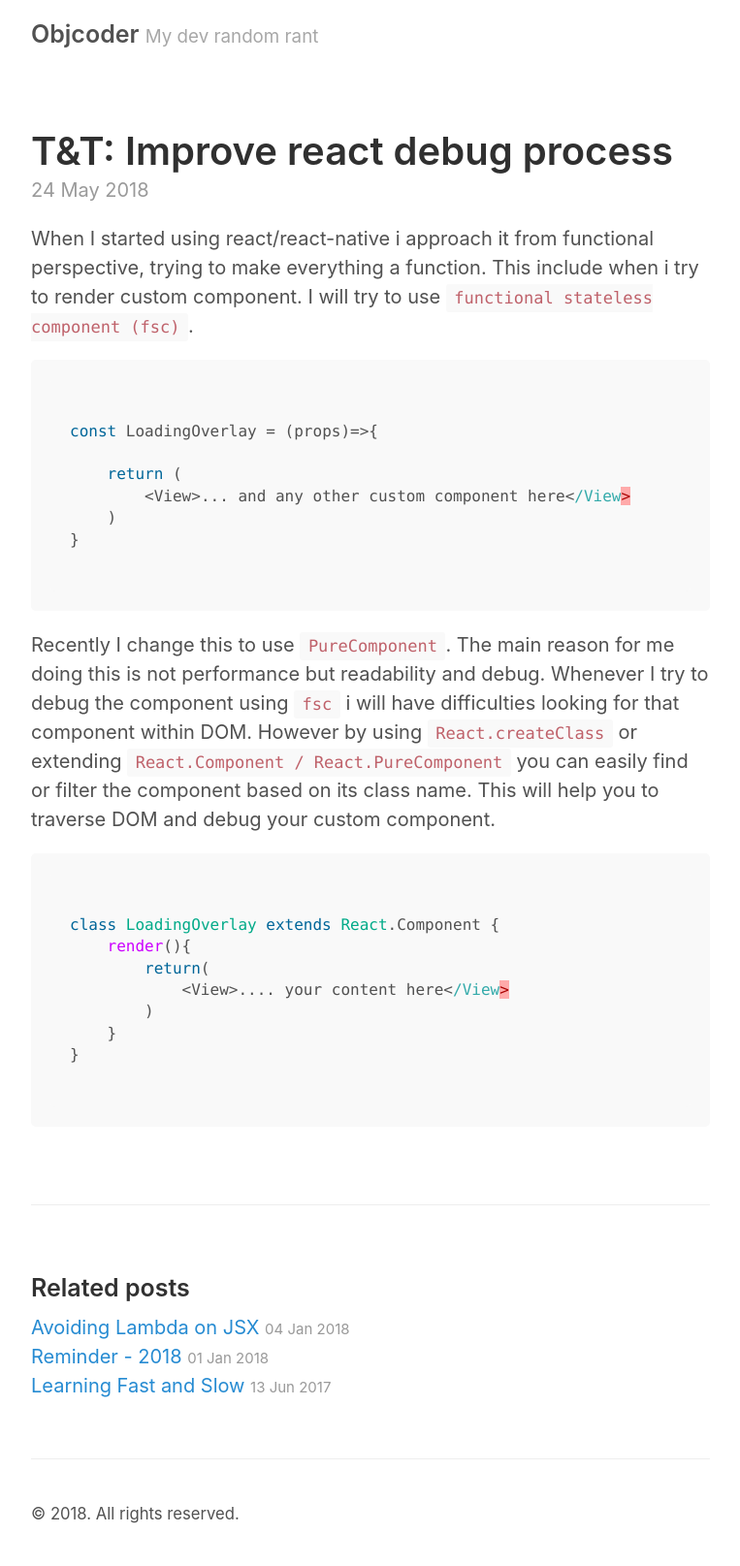
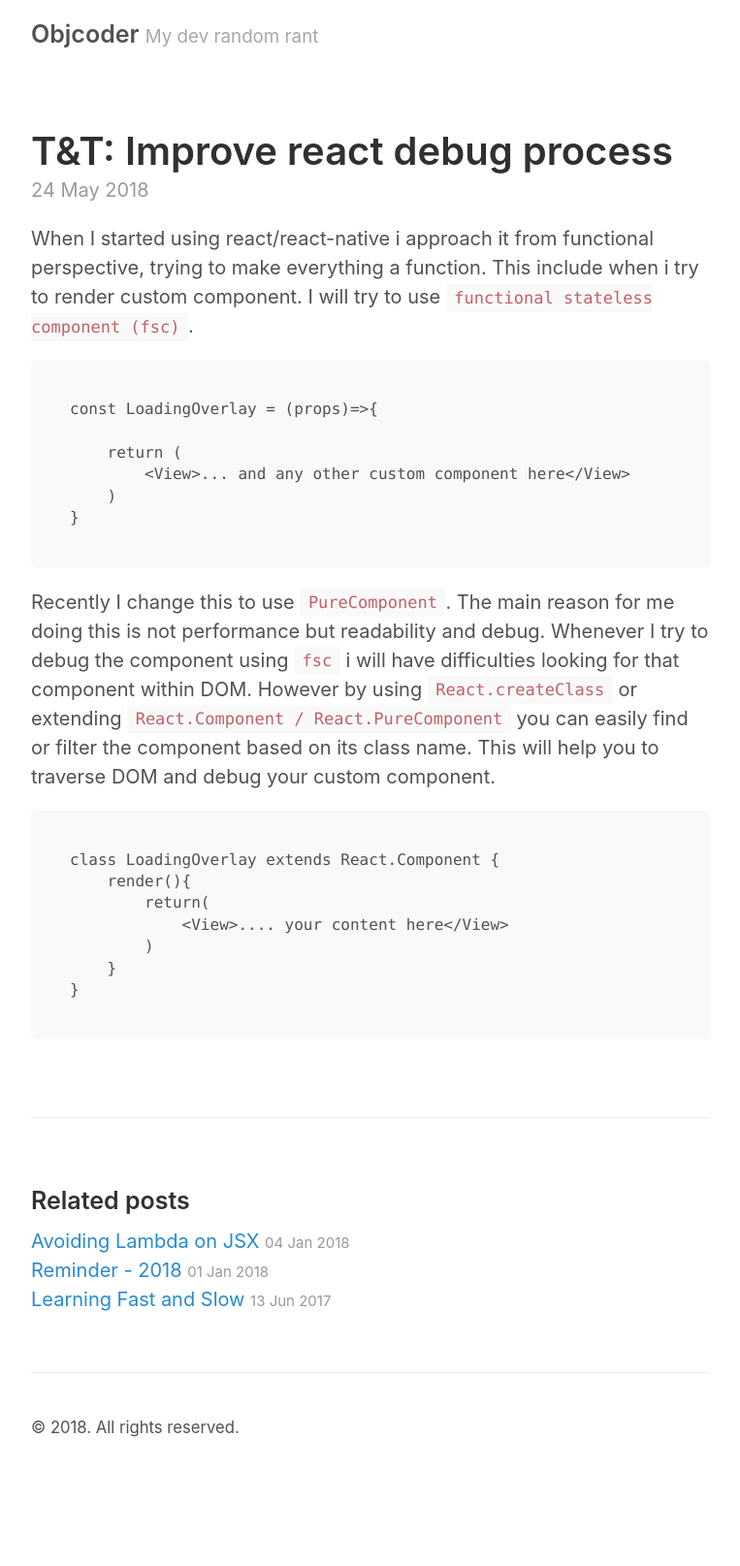
Before and after one commit to sergioutama/sergioutama.github.io, a Jekyll site: the page built from _posts/2018-05-24-tricks-improve-react-debug-process.markdown, in a window 1280 px wide. Shown: the whole page at 97% size, without its empty margins (258-1021 px from the left). Built offline with Jekyll 4.4.1, drawn with Linux system fonts in a browser that asks for light colours; after the commit the page ends 1526 px from its top, so only the background shows below that.

Commit message:
syntax highlight wrongly no support for jsx

````diff
--- a/_posts/2018-05-24-tricks-improve-react-debug-process.markdown
+++ b/_posts/2018-05-24-tricks-improve-react-debug-process.markdown
@@ -9,22 +9,19 @@ comments: true
 
 When I started using react/react-native i approach it from functional perspective, trying to make everything a function. This include when i try to render custom component. I will try to use  `functional stateless component (fsc)`.
 
-```javascript
-
+```
 const LoadingOverlay = (props)=>{
 
     return (
         <View>... and any other custom component here</View>
     )
 }
-
 ```
 
 Recently I change this to use `PureComponent`. The main reason for me doing this is not performance but readability and debug. Whenever I try to debug the component using `fsc` i will have difficulties looking for that component within DOM. However by using `React.createClass` or extending `React.Component / React.PureComponent` you can easily find or filter the component based on its class name. This will help you to traverse DOM and debug your custom component.
 
 
-```js
-
+```
 class LoadingOverlay extends React.Component {
     render(){
         return(
@@ -32,5 +29,4 @@ class LoadingOverlay extends React.Component {
         )
     }
 }
-
 ```
````
